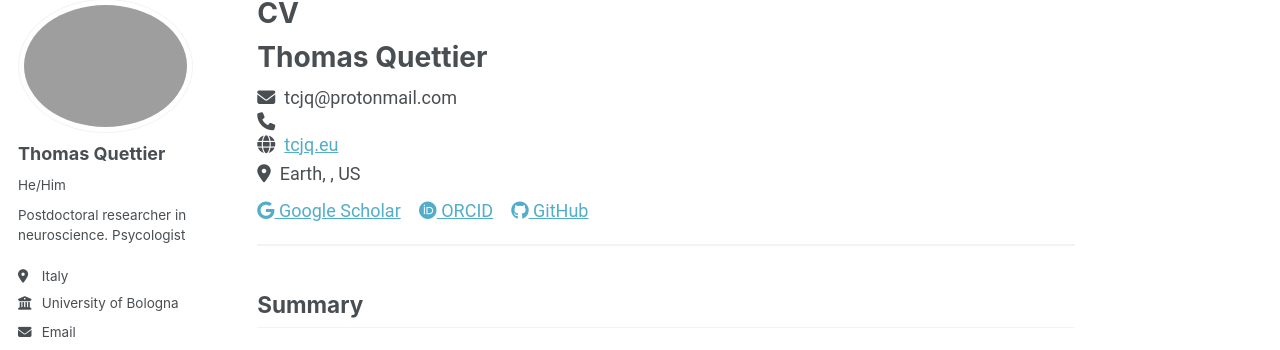
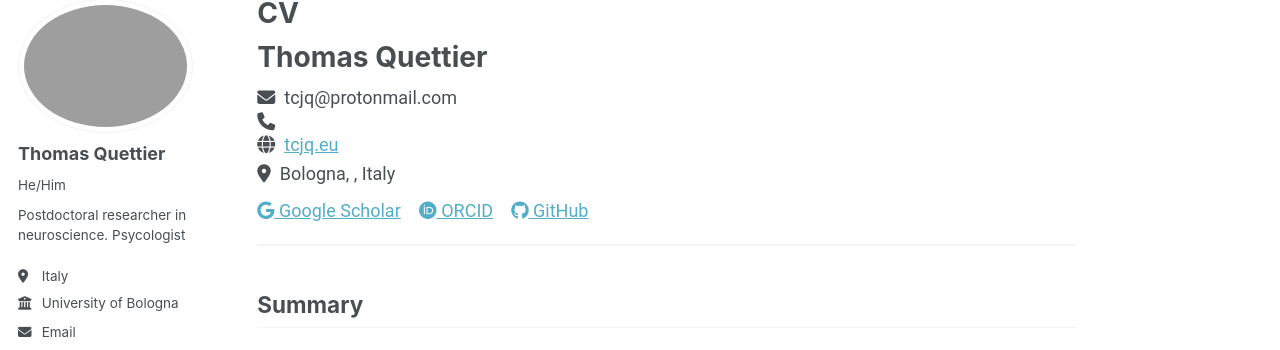
Before and after one commit to Merluin/tcjq.github.io, a Jekyll site: the page built from _pages/cv-json.md, in a window 1280 px wide and 900 px high. Shown: the part 100-450 px from the top of the window. Built offline with Jekyll 4.4.1, drawn with Linux system fonts in a browser that asks for light colours; some web fonts are replaced; a script that is not in the unit is left out.

Commit message:
Update cv.json

```diff
--- a/_data/cv.json
+++ b/_data/cv.json
@@ -8,20 +8,20 @@
     "location": {
       "address": "",
       "postalCode": "",
-      "city": "Earth",
-      "countryCode": "US",
+      "city": "Bologna",
+      "countryCode": "Italy",
       "region": ""
     },
     "profiles": [
       {
         "network": "Google Scholar",
         "username": "",
-        "url": "https://scholar.google.com/citations?user=PS_CX0AAAAAJ"
+        "url": "https://scholar.google.com/citations?user=OcuYHlcAAAAJ&hl=fr"
       },
       {
         "network": "ORCID",
         "username": "",
-        "url": "http://orcid.org/yourorcidurl"
+        "url": "https://orcid.org/0000-0003-4804-7652"
       },
       {
         "network": "GitHub",
```
